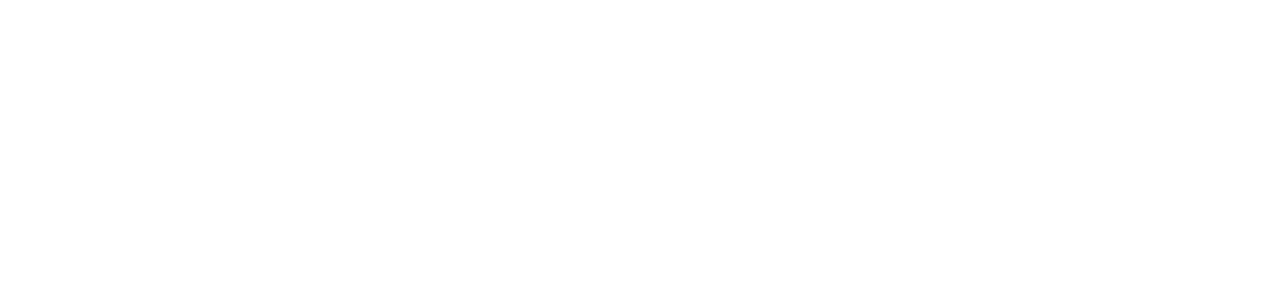
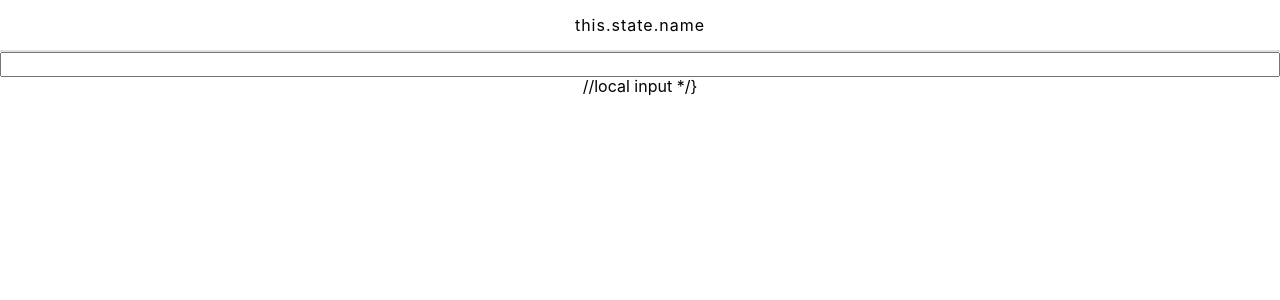
Before and after one commit to soniclinkerman/colosseum-app, a React (Create React App) app: page / in a window 1280 px wide. Shown: the top 300 px of the page. Built offline with nearby package versions, Linux system fonts and the light colour scheme.

Commit message:
Adding edit

```diff
--- a/src/App.js
+++ b/src/App.js
@@ -7,15 +7,28 @@
 import SignUp from './components/Sign-Up/Sign-Up';
 import Profile from './components/Profile/profile';
 import Edit from './components/Profile/Edit/edit';
+import Header from './components/Profile/Header/header';
 
 class App extends Component{
+  constructor() {
+    super();
+
+    this.state = {
+      name: "",
+    };
+  }
+
+  onNameChange = (name) => this.setState({ name });
+
   render(){
     return (
       <div className="tc">
 
         <Router>
-        <Route path="/profile" exact component={Profile}/>
-        <Route path="/profile/edit" exact component={Edit}/>
+        <Header name="this.state.name" />
+        <Route render={() => <Edit onSubmit={this.onNameChange} />} /> //local input
+        {/* {/* <Route path="/profile" exact component={Profile}/> */}
+        {/* <Route path="/profile/edit" exact component={Edit}/> */} */}
           {/* <Route path="/" exact component={Main}/>
           <Route path="/signup" exact component={SignUp}/>
           <Route path="/challenge/:id" component={Challenges}/> */}
```
